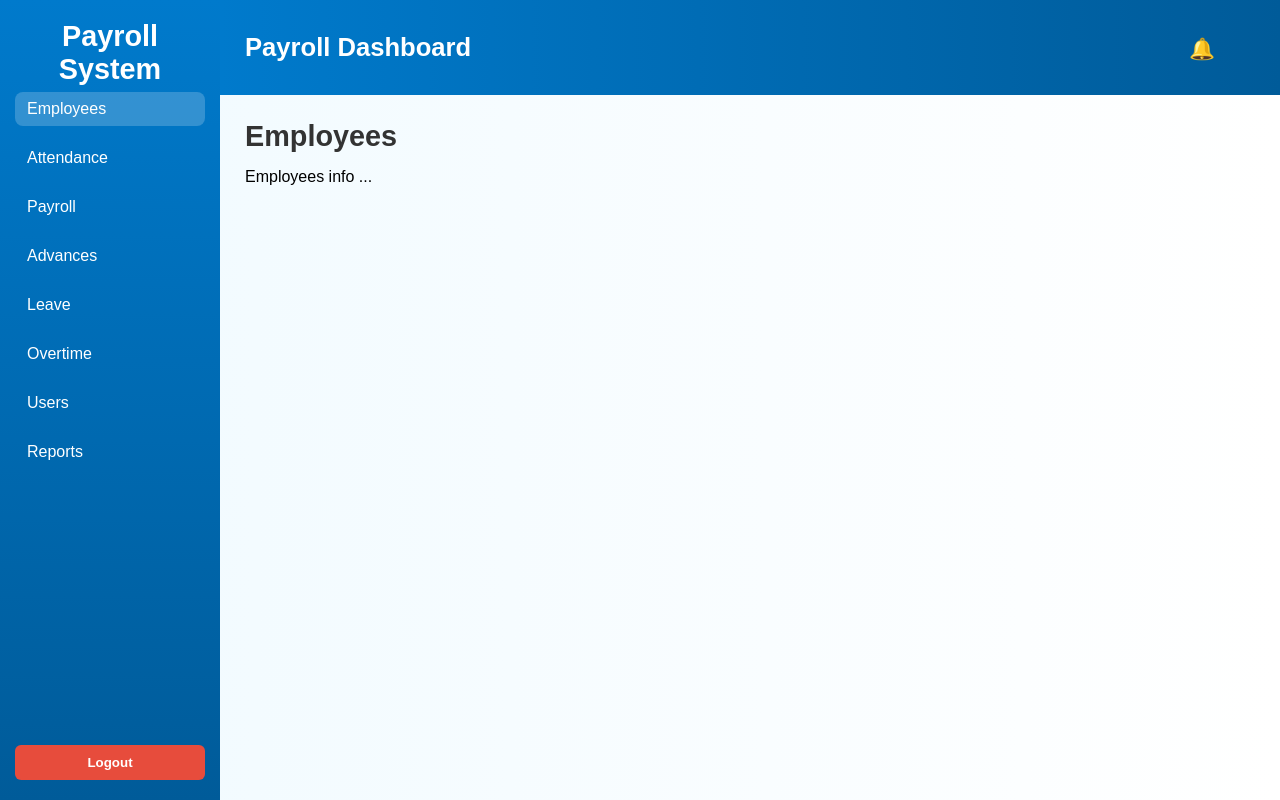
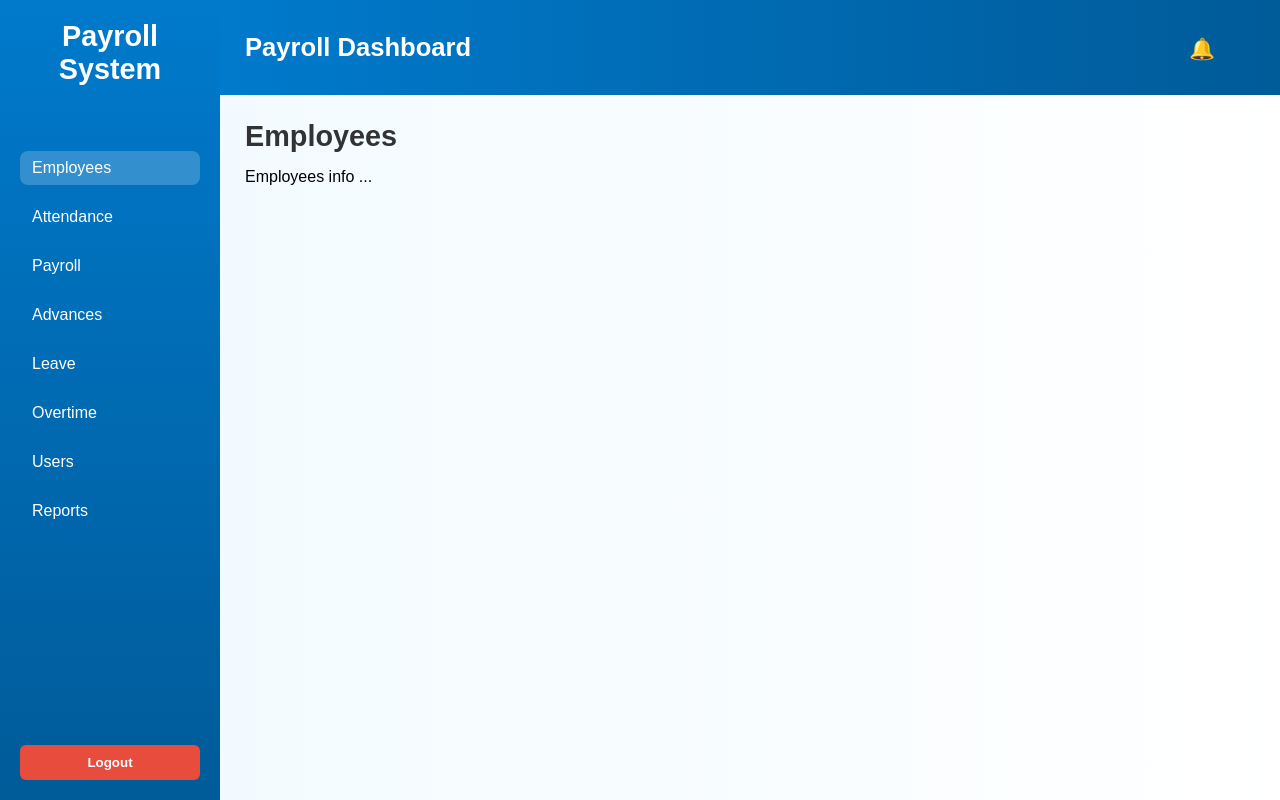
Before and after one commit to clarksantos/Payroll-System, a plain HTML site: page dashboard.html in a window 1280 px wide. Drawn offline with Linux system fonts and the light colour scheme; sample sign-in values are in the browser's storage.

Commit message:
fixed overlapping

```diff
--- a/dashboard.css
+++ b/dashboard.css
@@ -10,33 +10,36 @@
     height: 100vh;
 }
 
-
 .dashboard-wrapper {
-    display: flex;
+    display: flex; /* This makes sidebar and main-content sit side-by-side */
     height: 100vh;
 }
 
 /* Sidebar */
 .sidebar {
-    width: 220px;
+    width: 220px; /* Keep fixed width */
     background: linear-gradient(to bottom, #007acc, #005b99);
     color: white;
-    padding: 20px 15px;
+    padding: 20px;
     display: flex;
     flex-direction: column;
     justify-content: space-between;
+    /* z-index is fine here if you have overlapping elements, but not the primary fix for this layout */
+    z-index: 1000;
 }
 
 .sidebar .logo {
     font-size: 1.8rem;
     font-weight: bold;
     text-align: center;
-    margin-bottom: -250px;
+    /* REMOVE THIS LINE: margin-bottom: -250px; */
+    margin-bottom: 30px; /* Add a positive margin to separate logo from menu */
 }
-
 
 .sidebar-menu {
     list-style: none;
+    flex-grow: 1; /* Allows the menu to take available space */
+    padding-top: 20px; /* Add some space above the menu if needed */
 }
 
 .sidebar-menu li {
@@ -56,7 +59,7 @@
 .sidebar-menu a.active {
     background: rgba(255, 255, 255, 0.2);
 }
-  /*  End of sidebar*/
+/* End of sidebar*/
 
 
 /* Logout Button */
@@ -75,12 +78,16 @@
 .logout-btn-sidebar:hover {
     background-color: #c0392b;
 }
+
+/* Modal styles are fine and not related to the layout issue */
 .modal {
     display: none;
     position: fixed;
     z-index: 1000;
-    left: 0; top: 0;
-    width: 100%; height: 100%;
+    left: 0;
+    top: 0;
+    width: 100%;
+    height: 100%;
     background-color: rgba(0, 0, 0, 0.5);
     justify-content: center;
     align-items: center;
@@ -116,7 +123,7 @@
 
 /* Main content */
 .main-content {
-    flex: 1;
+    flex: 1; /* This makes main-content take up all available space next to sidebar */
     display: flex;
     flex-direction: column;
 }
@@ -129,10 +136,12 @@
     display: flex;
     justify-content: space-between;
     align-items: center;
+    /* No need for margin-left here if .dashboard-wrapper is flex and .main-content is flex: 1 */
 }
 
 .topbar h1 {
     font-size: 1.6rem;
+    /* If "Payroll System" is in this h1, it should now be visible */
 }
 
 .icon-btn {
@@ -165,6 +174,7 @@
     margin-bottom: 15px;
     color: #333;
 }
+/* Modal styles repeated, remove one set if they are identical */
 .modal {
     display: none;
     position: fixed;
```
Lines whose indentation alone changed are shown as unchanged.
